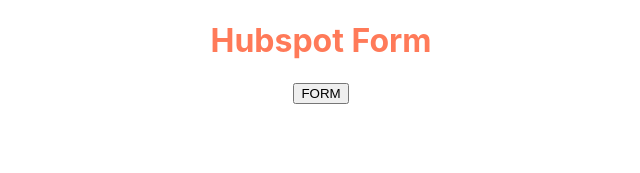
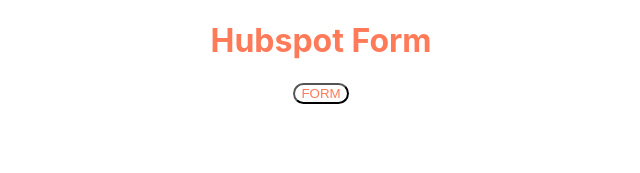
Before and after one commit to Tausif4171/Hubspot-Form, a React (Create React App) app: page / in a window 1280 px wide. Shown: the top 173 px of the page, without its empty margins (319-959 px from the left). Built offline with nearby package versions, Linux system fonts and the light colour scheme; what @aaronhayes/react-use-hubspot-form would draw is missing.

Commit message:
style added

```diff
--- a/src/MyPage.js
+++ b/src/MyPage.js
@@ -32,7 +32,16 @@
   return (
     <div style={{ margin: "0px 120px" }}>
       <h1 style={{ color: "#ff7a59" }}>Hubspot Form</h1>
-      <button onClick={() => setShow(true)}>FORM</button>
+      <button
+        style={{
+          color: "#ff7a59",
+          backgroundColor: "white",
+          borderRadius: "14px",
+        }}
+        onClick={() => setShow(true)}
+      >
+        FORM
+      </button>
       <div id="my-hubspot-form"></div>
     </div>
   );
```
